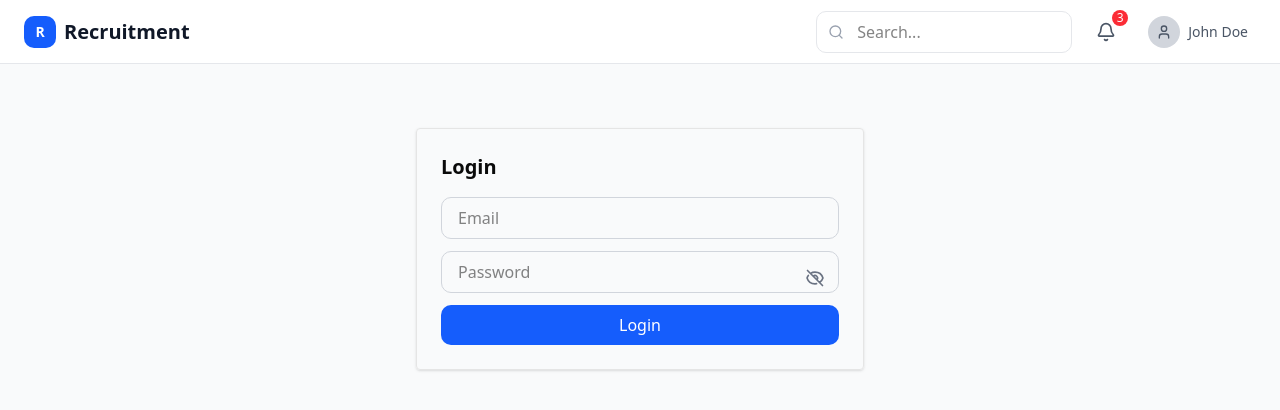
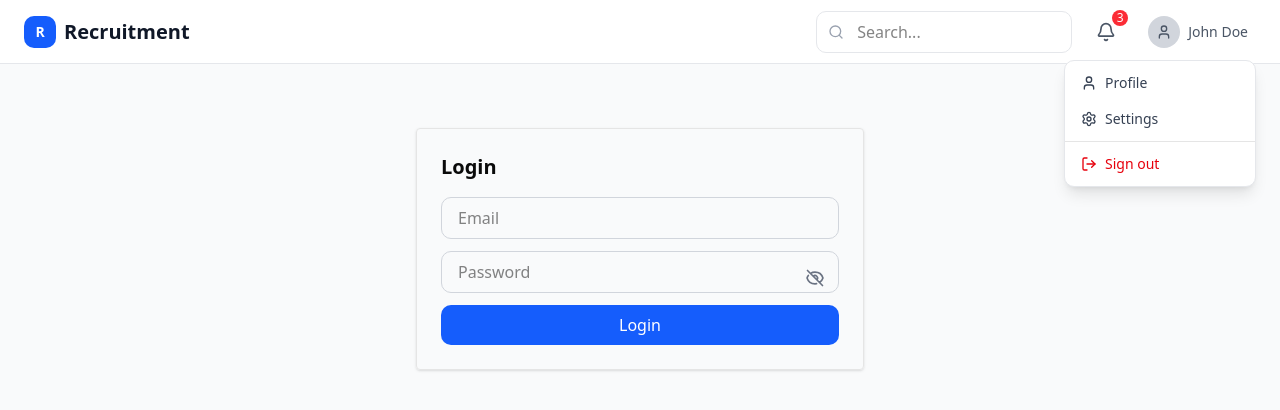
Before and after one commit to Shahvinit3113/recruitment-web, a React (Vite) app: page /loginheader in a window 1280 px wide. Both pictures are taken after a click on the button "John Doe". Shown: the top 410 px of the page. Built offline with nearby package versions, Linux system fonts and the light colour scheme.

Commit message:
Changes in a task

```diff
--- a/src/components/layout/Header.tsx
+++ b/src/components/layout/Header.tsx
@@ -1,6 +1,7 @@
 import { tokenService } from "@/api";
 import { Bell, LogOut, Menu, Search, Settings, User, X } from "lucide-react";
 import { useNavigate } from "react-router-dom";
+import { useState, useRef, useEffect } from "react";
 
 interface HeaderProps {
   onToggleSidebar?: () => void;
@@ -8,9 +9,32 @@ interface HeaderProps {
 }
 
 const Header = ({ onToggleSidebar, isSidebarOpen }: HeaderProps) => {
-  const naviagate = useNavigate();
+  const navigate = useNavigate();
+  const [isDropdownOpen, setIsDropdownOpen] = useState(false);
+  const dropdownRef = useRef<HTMLDivElement>(null);
+
+  // Close dropdown when clicking outside
+  useEffect(() => {
+    const handleClickOutside = (event: MouseEvent) => {
+      if (
+        dropdownRef.current &&
+        !dropdownRef.current.contains(event.target as Node)
+      ) {
+        setIsDropdownOpen(false);
+      }
+    };
+
+    document.addEventListener("mousedown", handleClickOutside);
+    return () => document.removeEventListener("mousedown", handleClickOutside);
+  }, []);
+
+  const handleSignOut = (e: React.MouseEvent<HTMLButtonElement>) => {
+    e.preventDefault();
+    tokenService.clearTokens();
+    navigate("/login");
+  };
+
   return (
-    <>
     <header className="bg-white border-b border-gray-200 h-16 flex items-center justify-between px-4 lg:px-6">
       <div className="flex items-center gap-4">
         <button
@@ -47,8 +71,11 @@ const Header = ({ onToggleSidebar, isSidebarOpen }: HeaderProps) => {
           </span>
         </button>
 
-          <div className="relative group">
-            <button className="flex items-center gap-2 p-2 text-gray-600 hover:text-gray-900 hover:bg-gray-100 rounded-lg">
+        <div className="relative" ref={dropdownRef}>
+          <button
+            onClick={() => setIsDropdownOpen(!isDropdownOpen)}
+            className="flex items-center gap-2 p-2 text-gray-600 hover:text-gray-900 hover:bg-gray-100 rounded-lg"
+          >
             <div className="w-8 h-8 bg-gray-300 rounded-full flex items-center justify-center">
               <User size={16} />
             </div>
@@ -57,40 +84,37 @@ const Header = ({ onToggleSidebar, isSidebarOpen }: HeaderProps) => {
             </span>
           </button>
 
-            <div className="absolute right-0 mt-1 w-48 bg-white border border-gray-200 rounded-lg shadow-lg opacity-0 invisible group-hover:opacity-100 group-hover:visible transition-all duration-200">
+          {isDropdownOpen && (
+            <div className="absolute right-0 mt-1 w-48 bg-white border border-gray-200 rounded-lg shadow-lg z-50">
               <div className="py-1">
-                <a
-                  href=""
-                  className="flex items-center gap-2 px-4 py-2 text-sm text-gray-700 hover:bg-gray-50"
+                <button
+                  className="flex items-center gap-2 px-4 py-2 text-sm text-gray-700 hover:bg-gray-50 w-full text-left"
+                  onClick={() => setIsDropdownOpen(false)}
                 >
                   <User size={16} />
                   Profile
-                </a>
-                <a
-                  href=""
-                  className="flex items-center gap-2 px-4 py-2 text-sm text-gray-700 hover:bg-gray-50"
+                </button>
+                <button
+                  className="flex items-center gap-2 px-4 py-2 text-sm text-gray-700 hover:bg-gray-50 w-full text-left"
+                  onClick={() => setIsDropdownOpen(false)}
                 >
                   <Settings size={16} />
                   Settings
-                </a>
+                </button>
                 <hr className="my-1" />
-                <a
-                  href=""
-                  className="flex items-center gap-2 px-4 py-2 text-sm text-red-600 hover:bg-gray-50"
-                  onClick={() => {
-                    tokenService.clearTokens();
-                    naviagate("/login");
-                  }}
+                <button
+                  className="flex items-center gap-2 px-4 py-2 text-sm text-red-600 hover:bg-gray-50 w-full text-left"
+                  onClick={handleSignOut}
                 >
                   <LogOut size={16} />
                   Sign out
-                </a>
+                </button>
               </div>
             </div>
+          )}
         </div>
       </div>
     </header>
-    </>
   );
 };
 
--- a/src/pages/task/index.tsx
+++ b/src/pages/task/index.tsx
@@ -104,14 +104,17 @@ const Task: React.FC = () => {
   ) => {
     setUpdatingStatus(taskUid);
     try {
+      const formatDate = (date: any) =>
+        date ? new Date(date).toISOString().split("T")[0] : null;
+
       await dispatch(
         updateTask({
           Uid: taskUid,
           Name: task.Name,
           UserName: task.UserName,
           Stack: task.Stack,
-          StartDate: task.StartDate,
-          EndDate: task.EndDate,
+          StartDate: formatDate(task.StartDate), // ✅ formatted as YYYY-MM-DD
+          EndDate: formatDate(task.EndDate), // ✅ formatted as YYYY-MM-DD
           Status: newStatus,
           Description: task.Description,
         })
```
Lines whose indentation alone changed are shown as unchanged.
